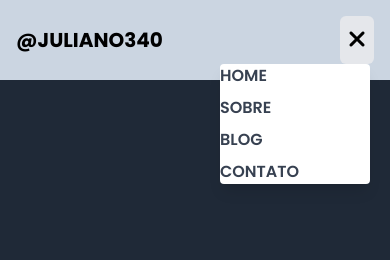
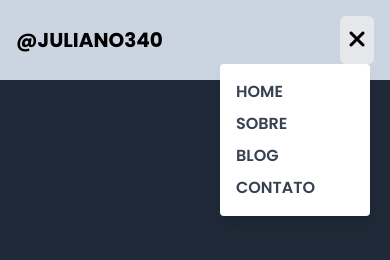
Before and after one commit to juliano340/site-vercel, a Next.js app: page / in a window 390 px wide. Both pictures are taken after a click on the button "Toggle menu". Shown: the top 260 px of the page. Built offline with nearby package versions, Linux system fonts and the light colour scheme; grey boxes are pictures that could not be loaded.

Commit message:
adj padding menu hambuguer

```diff
--- a/src/pages/components/Menu.jsx
+++ b/src/pages/components/Menu.jsx
@@ -40,7 +40,7 @@ export default function Menu() {
                     </div>
 
                     {isOpen && (
-                        <div className="absolute top-16 right-5 bg-white rounded shadow-lg z-50 w-[150px]">
+                        <div className="absolute top-16 right-5 bg-white p-4 rounded shadow-lg z-50 w-[150px]">
                             <ul className="space-y-2 text-gray-700">
                                 <li><a href="/" className="block hover:underline">HOME</a></li>
                                 <li><a href="/#about" className="block hover:underline">SOBRE</a></li>
```
